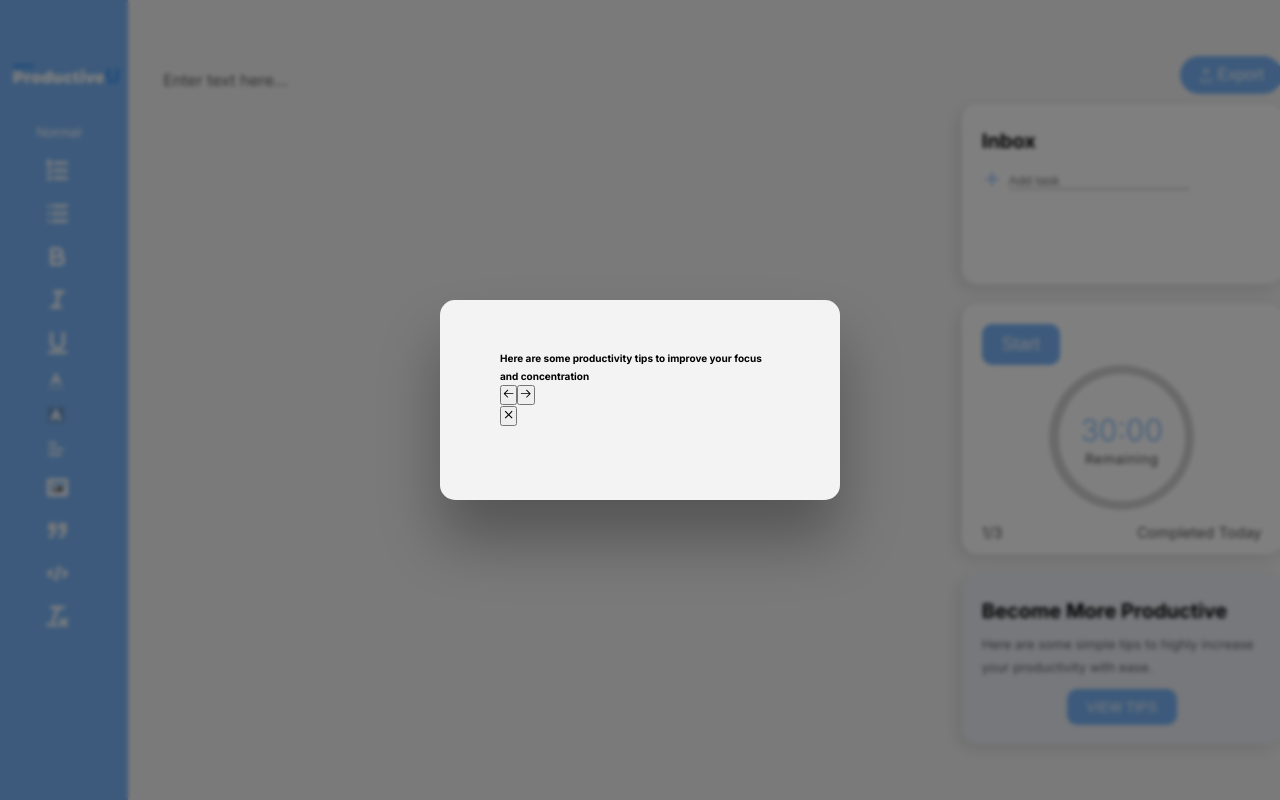
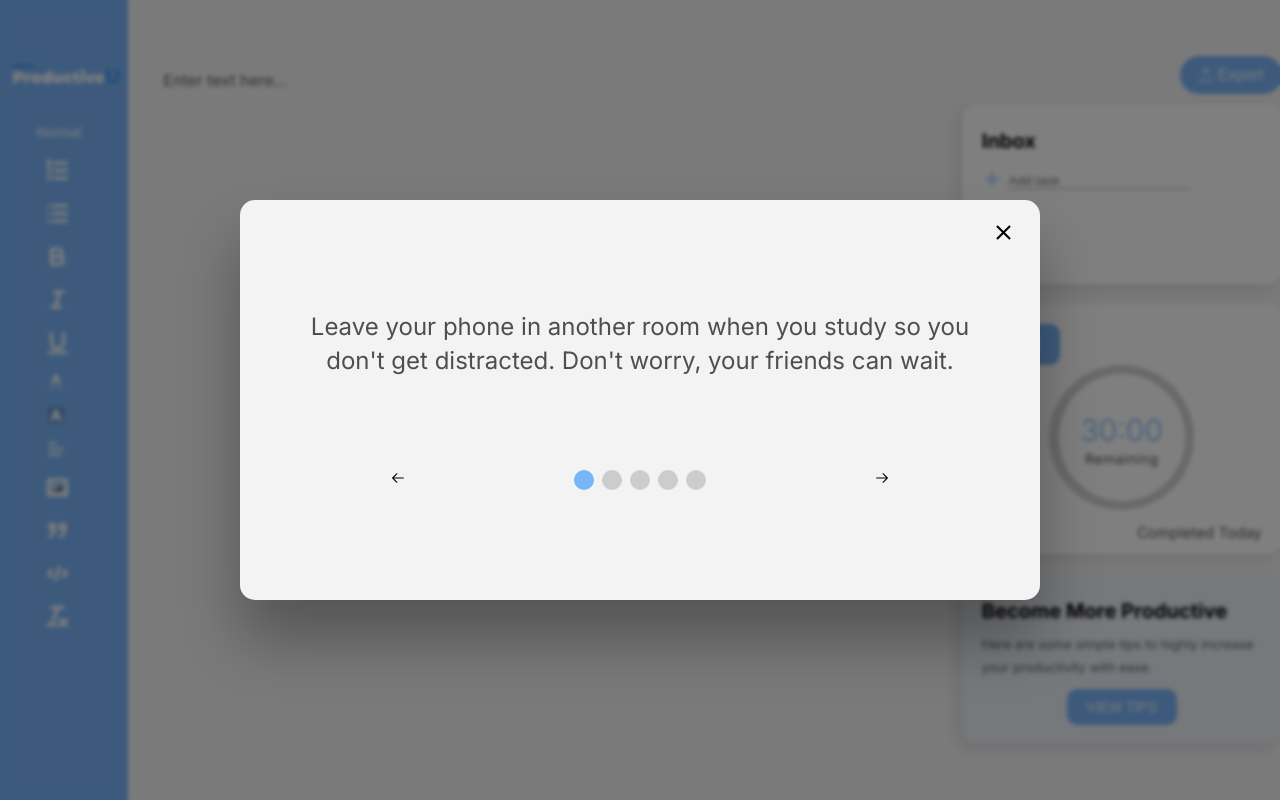
Before and after one commit to IgnacioR97/react-habits, a React (Vite) app: page / in a window 1280 px wide. Both pictures are taken after a click on the button "VIEW TIPS". Built offline with nearby package versions, Linux system fonts and the light colour scheme.

Commit message:
finished like 25

```diff
--- a/src/components/TipsModal.jsx
+++ b/src/components/TipsModal.jsx
@@ -7,28 +7,61 @@ const TipsModal = ({ setOpenModal }) => {
   const [currentNum, setCurrentNum] = useState(0);
   const { tip } = tips[currentNum];
 
+  const closeModal = () => {
+    setOpenModal(false);
+  };
+
+  const increaseNum = () => {
+    let newNum = currentNum + 1;
+    console.log(newNum);
+    if (newNum > tips.length - 1) {
+      setCurrentNum(0);
+    } else {
+      setCurrentNum(newNum);
+    }
+  };
+
+  const decreaseNum = () => {
+    let newNum = currentNum - 1;
+    console.log(newNum);
+    if (newNum === -1) {
+      setCurrentNum(tips.length - 1);
+    } else {
+      setCurrentNum(newNum);
+    }
+  };
+
   return (
     <>
-      <div className="background" onClick={() => setOpenModal(false)}></div>
+      <div className="background" onClick={closeModal}></div>
       <div className="modal">
+        <div>
           <h4>{tip}</h4>
           <div className="buttons">
-          <button
-            className="btn-left"
-            onClick={() => setCurrentNum(1 - currentNum)}
-          >
+            <button className="btn-left" onClick={decreaseNum}>
               <RxArrowLeft />
             </button>
-          <button
-            className="btn-right"
-            onClick={() => setCurrentNum(1 + currentNum)}
-          >
+            <div className="selectors">
+              {tips.map((tip, index) => {
+                return (
+                  <div
+                    key={index}
+                    className={`selector ${
+                      index === currentNum ? "active" : ""
+                    }`}
+                    onClick={() => setCurrentNum(index)}
+                  ></div>
+                );
+              })}
+            </div>
+            <button className="btn-right" onClick={increaseNum}>
               <RxArrowRight />
             </button>
           </div>
-        <button className="close-btn" onClick={() => setOpenModal(false)}>
+          <button className="close-btn" onClick={closeModal}>
             <MdOutlineClose />
           </button>
+        </div>
       </div>
     </>
   );
--- a/src/index.css
+++ b/src/index.css
@@ -469,14 +469,74 @@ main {
   top: 50%;
   left: 50%;
   transform: translate(-50%, -50%);
-  height: 20rem;
-  width: 40rem;
+  height: 40rem;
+  width: 80rem;
   background-color: #f3f3f3;
   padding: 5rem 6rem;
   box-shadow: 0 4rem 6rem rgba(0, 0, 0, 0.3);
   z-index: 1000;
   transition: all 0.5s;
   border-radius: 15px;
+  display: flex;
+  justify-content: center;
+  align-items: center;
 }
 
 /* //////////////////// TIPS MODAL //////////////////// */
+.modal h4 {
+  font-size: 2.4rem;
+  line-height: 1.4;
+  font-weight: 400;
+  color: #000000ad;
+  height: 14rem;
+  width: 100%;
+  text-align: center;
+}
+
+
+.buttons {
+  width: 50rem;
+  margin: 0 auto;
+  display: flex;
+  justify-content: space-between;
+  align-items: center;
+  margin-top: 2rem;
+}
+
+.btn-left,
+.btn-right,
+.close-btn {
+  border: none;
+  background: transparent;
+  cursor: pointer;
+}
+
+.btn-right,
+.btn-left {
+  font-size: 1.6rem;
+}
+
+.close-btn {
+  position: absolute;
+  top: 5%;
+  right: 3%;
+  font-size: 2.5rem;
+}
+
+.selectors {
+  display: flex;
+  justify-content: center;
+  gap: 0.8rem;
+}
+
+.selector {
+  width: 2rem;
+  height: 2rem;
+  background-color: #ccc;
+  border-radius: 50%;
+  cursor: pointer;
+}
+
+.selector.active {
+  background-color: var(--color-primary);
+}
--- a/src/tips.js
+++ b/src/tips.js
@@ -1,11 +1,7 @@
 const tips = [
   {
-    id: 0,
-    tip: "Here are some productivity tips to improve your focus and concentration",
-  },
-  {
     id: 1,
-    tip: "Leave your phone in another room when you study so you don't get distracted. Don't worry, your friends can wait for 45 minutes.",
+    tip: "Leave your phone in another room when you study so you don't get distracted. Don't worry, your friends can wait.",
   },
   {
     id: 2,
```
Lines whose indentation alone changed are shown as unchanged.
